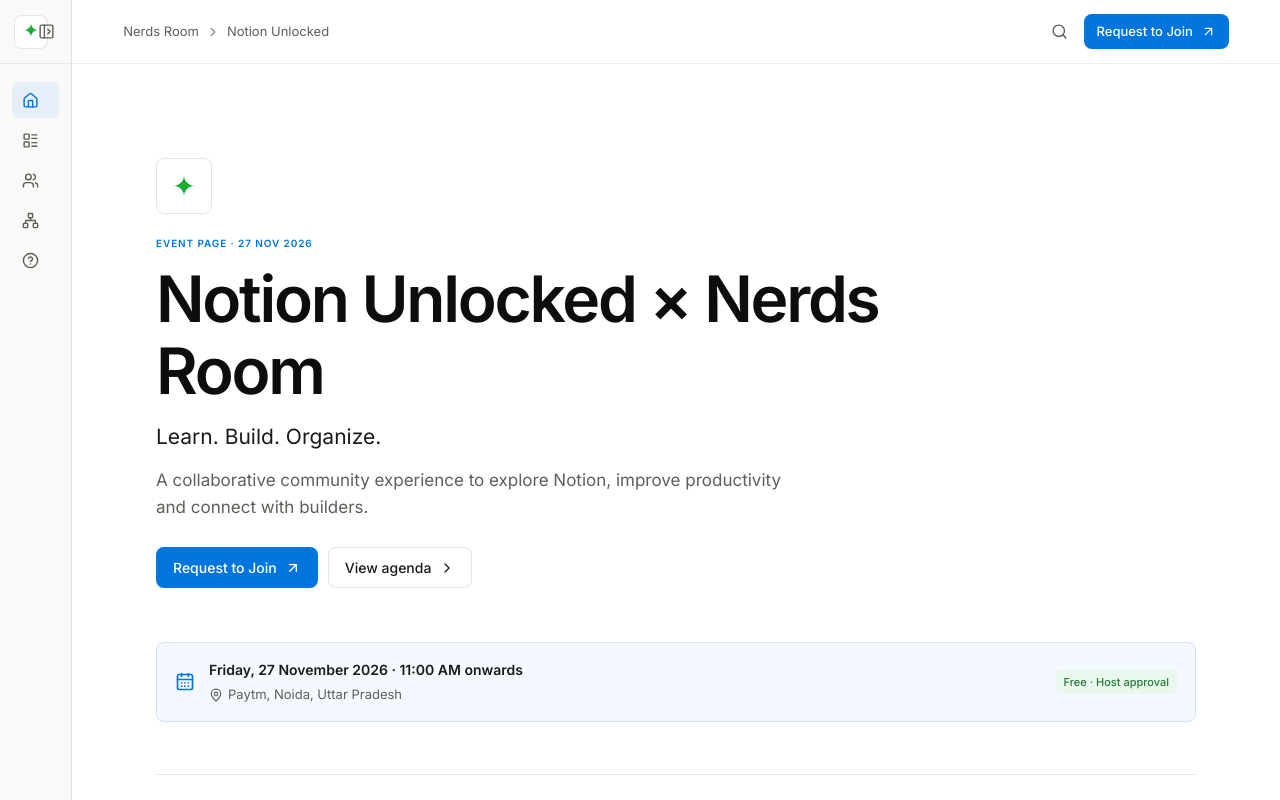
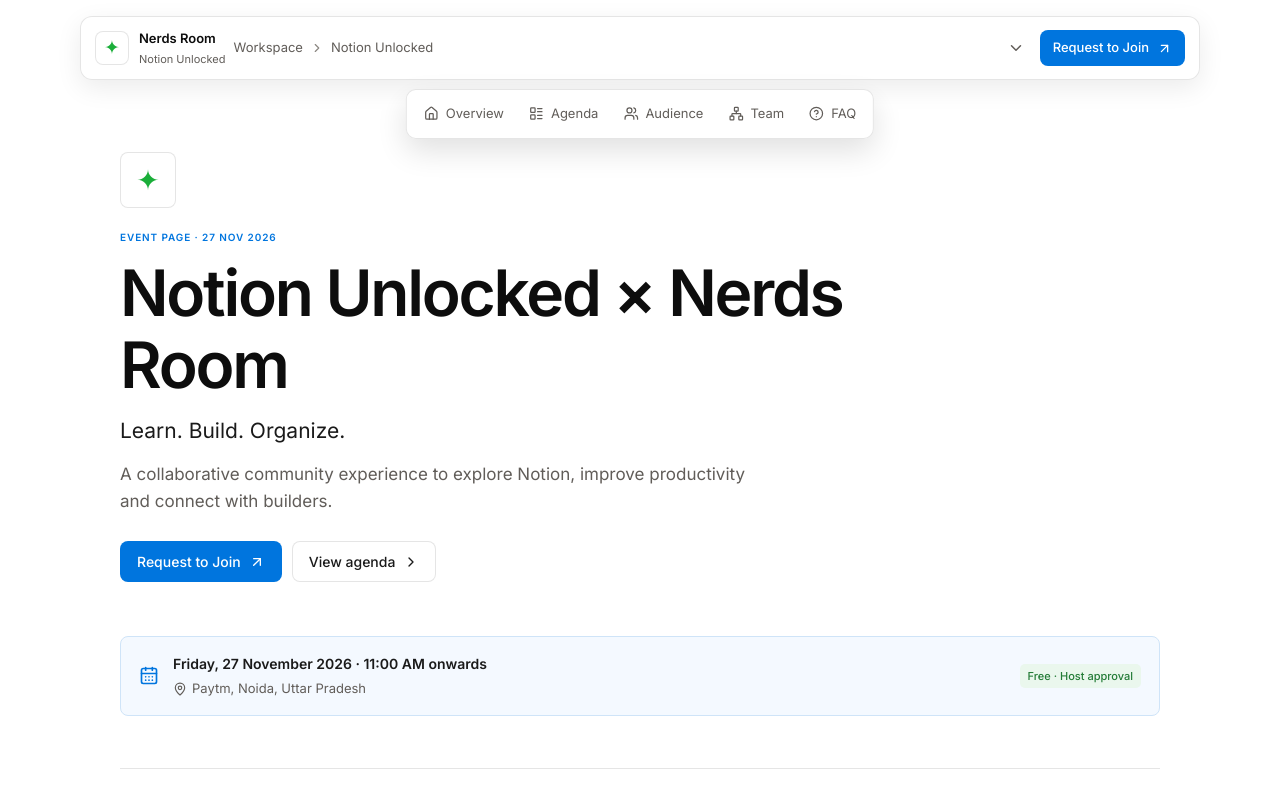
Before and after one commit to sharmaa-abhi/InnovateX, a React (Vite) app: page / in a window 1280 px wide. Both pictures are taken after a click on the button "Open navigation menu". Shown: the top 800 px of the page. Built offline with nearby package versions, Linux system fonts and the light colour scheme.

Commit message:
feat: enhance WorkspacePage with scroll reveal effects and update topbar styles

```diff
--- a/src/components/WorkspacePage.tsx
+++ b/src/components/WorkspacePage.tsx
@@ -1,4 +1,4 @@
-import React, { useState } from 'react';
+import React, { useEffect, useState } from 'react';
 import {
   ArrowUpRight,
   BookOpen,
@@ -7,7 +7,6 @@ import {
   ChevronRight,
   Clock3,
   ExternalLink,
-  FileText,
   Folder,
   HelpCircle,
   Home,
@@ -15,12 +14,8 @@ import {
   MapPin,
   Menu,
   Network,
-  PanelLeftClose,
-  PanelLeftOpen,
-  Search,
   Sparkles,
   Users,
-  X,
 } from 'lucide-react';
 import { EVENT_DATA, AgendaItem } from '../data/eventData';
 
@@ -107,11 +102,28 @@ function ToggleBlock({
 }
 
 export const WorkspacePage: React.FC<WorkspacePageProps> = ({ onRegisterClick }) => {
-  const [sidebarOpen, setSidebarOpen] = useState(false);
-  const [sidebarCollapsed, setSidebarCollapsed] = useState(false);
+  const [navOpen, setNavOpen] = useState(false);
   const [activeFilter, setActiveFilter] = useState<'All' | 'Demos' | 'Networking'>('All');
   const [openFaq, setOpenFaq] = useState(0);
   const [uniqueOpen, setUniqueOpen] = useState(true);
+
+  useEffect(() => {
+    const elements = document.querySelectorAll<HTMLElement>('.reveal-on-scroll');
+    const observer = new IntersectionObserver(
+      (entries) => {
+        entries.forEach((entry) => {
+          if (entry.isIntersecting) {
+            entry.target.classList.add('is-visible');
+            observer.unobserve(entry.target);
+          }
+        });
+      },
+      { threshold: 0.12 }
+    );
+
+    elements.forEach((element) => observer.observe(element));
+    return () => observer.disconnect();
+  }, []);
 
   const filteredAgenda = EVENT_DATA.agenda.filter((item) => {
     if (activeFilter === 'All') return true;
@@ -125,105 +137,39 @@ export const WorkspacePage: React.FC<WorkspacePageProps> = ({ onRegisterClick })
 
   return (
     <div className="workspace-app">
-      {sidebarOpen && (
-        <button
-          type="button"
-          className="workspace-sidebar__backdrop lg:hidden"
-          aria-label="Close navigation"
-          onClick={() => setSidebarOpen(false)}
-        />
-      )}
-
-      <aside
-        className={`workspace-sidebar ${sidebarCollapsed ? 'workspace-sidebar--collapsed' : ''} ${
-          sidebarOpen ? 'workspace-sidebar--mobile-open' : ''
-        }`}
-      >
-        <div className="workspace-sidebar__header">
-          <a href="#overview" className="workspace-brand" onClick={() => setSidebarOpen(false)}>
-            <span className="workspace-brand__icon">✦</span>
-            {!sidebarCollapsed && (
+      <div className="workspace-main">
+        <header className="workspace-topbar">
+          <div className="flex min-w-0 items-center gap-2">
+            <a href="#overview" className="workspace-brand">
+              <span className="workspace-brand__icon">✦</span>
               <span>
                 <strong>Nerds Room</strong>
                 <small>Notion Unlocked</small>
               </span>
-            )}
-          </a>
-          <button
-            type="button"
-            className="workspace-icon-button hidden lg:inline-flex"
-            aria-label={sidebarCollapsed ? 'Expand sidebar' : 'Collapse sidebar'}
-            onClick={() => setSidebarCollapsed((collapsed) => !collapsed)}
-          >
-            {sidebarCollapsed ? <PanelLeftOpen size={17} /> : <PanelLeftClose size={17} />}
-          </button>
-          <button
-            type="button"
-            className="workspace-icon-button lg:hidden"
-            aria-label="Close navigation"
-            onClick={() => setSidebarOpen(false)}
-          >
-            <X size={17} />
-          </button>
-        </div>
-
-        <div className="workspace-sidebar__section">
-          {!sidebarCollapsed && <p className="workspace-sidebar__label">Workspace</p>}
-          <nav aria-label="Workspace navigation" className="space-y-1">
-            {navigation.map(({ label, href, icon: Icon }) => (
-              <a
-                key={label}
-                href={href}
-                className={`workspace-nav-link ${label === 'Overview' ? 'workspace-nav-link--active' : ''}`}
-                title={sidebarCollapsed ? label : undefined}
-                onClick={() => setSidebarOpen(false)}
-              >
-                <Icon size={17} />
-                {!sidebarCollapsed && <span>{label}</span>}
-              </a>
-            ))}
-          </nav>
-        </div>
-
-        {!sidebarCollapsed && (
-          <div className="workspace-sidebar__section workspace-sidebar__section--bottom">
-            <p className="workspace-sidebar__label">Pages</p>
-            <a href="#experience" className="workspace-page-link">
-              <FileText size={16} />
-              <span>What you'll experience</span>
             </a>
-            <a href="#venue" className="workspace-page-link">
-              <MapPin size={16} />
-              <span>Venue & notes</span>
-            </a>
-            <div className="workspace-sidebar__community">
-              <span className="workspace-status-dot" />
-              <span>Community workspace</span>
-            </div>
-          </div>
-        )}
-      </aside>
-
-      <div className="workspace-main">
-        <header className="workspace-topbar">
-          <div className="flex min-w-0 items-center gap-2">
-            <button
-              type="button"
-              className="workspace-icon-button lg:hidden"
-              aria-label="Open navigation"
-              onClick={() => setSidebarOpen(true)}
-            >
-              <Menu size={19} />
-            </button>
             <div className="workspace-breadcrumb">
-              <span className="hidden sm:inline">Nerds Room</span>
+              <span className="hidden sm:inline">Workspace</span>
               <ChevronRight size={14} />
               <span className="truncate">Notion Unlocked</span>
             </div>
           </div>
-          <div className="flex items-center gap-2">
-            <button type="button" className="workspace-icon-button hidden sm:inline-flex" aria-label="Search workspace">
-              <Search size={17} />
+          <nav className={`workspace-topnav ${navOpen ? 'workspace-topnav--open' : ''}`} aria-label="Primary navigation">
+            {navigation.map(({ label, href, icon: Icon }) => (
+              <a key={label} href={href} onClick={() => setNavOpen(false)}>
+                <Icon size={15} />
+                <span>{label}</span>
+              </a>
+            ))}
+          </nav>
+          <div className="workspace-topbar__actions">
+            <button
+              type="button"
+              className="workspace-icon-button workspace-menu-button"
+              aria-label={navOpen ? 'Close navigation menu' : 'Open navigation menu'}
+              aria-expanded={navOpen}
+              onClick={() => setNavOpen((open) => !open)}
+            >
+              {navOpen ? <ChevronDown size={18} /> : <Menu size={18} />}
             </button>
             <a
               href={EVENT_DATA.meta.registrationUrl}
@@ -238,7 +184,7 @@ export const WorkspacePage: React.FC<WorkspacePageProps> = ({ onRegisterClick })
         </header>
 
         <main className="workspace-content">
-          <section id="overview" className="workspace-page-header">
+          <section id="overview" className="workspace-page-header reveal-on-scroll is-visible">
             <div className="workspace-page-icon">✦</div>
             <div className="workspace-eyebrow">EVENT PAGE · 27 NOV 2026</div>
             <h1>Notion Unlocked × Nerds Room</h1>
@@ -262,7 +208,7 @@ export const WorkspacePage: React.FC<WorkspacePageProps> = ({ onRegisterClick })
             </div>
           </section>
 
-          <section className="workspace-callout" aria-label="Event details">
+          <section className="workspace-callout reveal-on-scroll" aria-label="Event details">
             <CalendarDays size={20} />
             <div>
               <strong>Friday, 27 November 2026 · 11:00 AM onwards</strong>
@@ -275,7 +221,7 @@ export const WorkspacePage: React.FC<WorkspacePageProps> = ({ onRegisterClick })
 
           <div className="workspace-divider" />
 
-          <section id="experience" className="workspace-section workspace-two-column">
+          <section id="experience" className="workspace-section workspace-two-column reveal-on-scroll">
             <div>
               <p className="workspace-kicker">01 · About this page</p>
               <h2>Rethink the way you work with Notion.</h2>
@@ -316,7 +262,7 @@ export const WorkspacePage: React.FC<WorkspacePageProps> = ({ onRegisterClick })
             </div>
           </section>
 
-          <section id="agenda" className="workspace-section">
+          <section id="agenda" className="workspace-section reveal-on-scroll">
             <div className="workspace-section-heading">
               <div>
                 <p className="workspace-kicker">02 · Database</p>
@@ -369,7 +315,7 @@ export const WorkspacePage: React.FC<WorkspacePageProps> = ({ onRegisterClick })
             </div>
           </section>
 
-          <section id="audience" className="workspace-section">
+          <section id="audience" className="workspace-section reveal-on-scroll">
             <div className="workspace-section-heading">
               <div>
                 <p className="workspace-kicker">03 · People</p>
@@ -390,7 +336,7 @@ export const WorkspacePage: React.FC<WorkspacePageProps> = ({ onRegisterClick })
             </div>
           </section>
 
-          <section id="team" className="workspace-section">
+          <section id="team" className="workspace-section reveal-on-scroll">
             <div className="workspace-section-heading">
               <div>
                 <p className="workspace-kicker">04 · Directory</p>
@@ -413,7 +359,7 @@ export const WorkspacePage: React.FC<WorkspacePageProps> = ({ onRegisterClick })
             </div>
           </section>
 
-          <section id="venue" className="workspace-section workspace-location">
+          <section id="venue" className="workspace-section workspace-location reveal-on-scroll">
             <div>
               <p className="workspace-kicker">05 · Event note</p>
               <h2>Meet us at {EVENT_DATA.meta.venueName}, {EVENT_DATA.meta.venueCity}.</h2>
@@ -431,7 +377,7 @@ export const WorkspacePage: React.FC<WorkspacePageProps> = ({ onRegisterClick })
             </a>
           </section>
 
-          <section id="faq" className="workspace-section">
+          <section id="faq" className="workspace-section reveal-on-scroll">
             <div className="workspace-section-heading">
               <div>
                 <p className="workspace-kicker">06 · Help</p>
@@ -452,7 +398,7 @@ export const WorkspacePage: React.FC<WorkspacePageProps> = ({ onRegisterClick })
             </div>
           </section>
 
-          <section id="register" className="workspace-register">
+          <section id="register" className="workspace-register reveal-on-scroll">
             <div className="workspace-page-icon workspace-page-icon--small">✦</div>
             <p className="workspace-kicker">Join the workspace</p>
             <h2>Join the Notion Unlocked × Nerds Room Community.</h2>
--- a/src/index.css
+++ b/src/index.css
@@ -214,25 +214,83 @@ button {
 
 .workspace-main {
   min-width: 0;
-  margin-left: 248px;
-}
-
-.workspace-sidebar--collapsed + .workspace-main {
-  margin-left: 72px;
 }
 
 .workspace-topbar {
-  position: sticky;
+  position: fixed;
   top: 0;
-  z-index: 30;
+  left: 50%;
+  z-index: 50;
   display: flex;
   align-items: center;
   justify-content: space-between;
+  width: min(calc(100% - 32px), 1120px);
   min-height: 64px;
-  padding: 12px clamp(18px, 4vw, 56px);
+  margin-top: 16px;
+  padding: 10px 14px;
   border-bottom: 1px solid var(--border-soft);
+  border: 1px solid var(--border);
+  border-radius: 12px;
   background: rgba(255, 255, 255, 0.94);
   backdrop-filter: blur(8px);
+  box-shadow: 0 8px 26px rgba(0, 0, 0, 0.08);
+  transform: translateX(-50%);
+  transition: box-shadow 180ms ease, background 180ms ease;
+}
+
+.workspace-topbar:hover {
+  background: rgba(255, 255, 255, 0.98);
+  box-shadow: 0 10px 30px rgba(0, 0, 0, 0.11);
+}
+
+.workspace-topbar__actions {
+  display: flex;
+  align-items: center;
+  gap: 8px;
+}
+
+.workspace-topnav {
+  position: absolute;
+  top: calc(100% + 10px);
+  left: 50%;
+  display: flex;
+  align-items: center;
+  gap: 3px;
+  padding: 6px;
+  border: 1px solid var(--border);
+  border-radius: 10px;
+  background: rgba(255, 255, 255, 0.98);
+  box-shadow: 0 12px 30px rgba(0, 0, 0, 0.12);
+  opacity: 0;
+  pointer-events: none;
+  transform: translate(-50%, -6px);
+  transition: opacity 160ms ease, transform 160ms ease;
+}
+
+.workspace-topnav--open {
+  opacity: 1;
+  pointer-events: auto;
+  transform: translate(-50%, 0);
+}
+
+.workspace-topnav a {
+  display: inline-flex;
+  align-items: center;
+  gap: 7px;
+  padding: 8px 11px;
+  border-radius: 7px;
+  color: var(--muted);
+  font-size: 13px;
+  white-space: nowrap;
+}
+
+.workspace-topnav a:hover {
+  background: var(--blue-soft);
+  color: var(--blue);
+}
+
+.workspace-menu-button {
+  display: inline-flex;
 }
 
 .workspace-breadcrumb {
@@ -296,7 +354,18 @@ button {
 .workspace-content {
   width: min(100% - 40px, 1040px);
   margin: 0 auto;
-  padding: 64px 0 0;
+  padding: 122px 0 0;
+}
+
+.reveal-on-scroll {
+  opacity: 0;
+  transform: translateY(18px);
+  transition: opacity 500ms ease, transform 500ms ease;
+}
+
+.reveal-on-scroll.is-visible {
+  opacity: 1;
+  transform: translateY(0);
 }
 
 .workspace-page-header {
@@ -860,13 +929,8 @@ button {
     transform: translateX(0);
   }
 
-  .workspace-main,
-  .workspace-sidebar--collapsed + .workspace-main {
-    margin-left: 0;
-  }
-
   .workspace-content {
-    padding-top: 40px;
+    padding-top: 112px;
   }
 
   .workspace-audience-grid {
@@ -893,7 +957,31 @@ button {
   }
 
   .workspace-topbar {
-    padding: 10px 16px;
+    margin-top: 10px;
+    padding: 8px 10px;
+  }
+
+  .workspace-brand small,
+  .workspace-breadcrumb {
+    display: none;
+  }
+
+  .workspace-topnav {
+    left: auto;
+    right: 0;
+    width: max-content;
+    max-width: calc(100vw - 32px);
+    flex-direction: column;
+    align-items: stretch;
+    transform: translateY(-6px);
+  }
+
+  .workspace-topnav--open {
+    transform: translateY(0);
+  }
+
+  .workspace-topnav a {
+    min-width: 160px;
   }
 
   .workspace-page-header {
@@ -1012,4 +1100,9 @@ button {
     animation-duration: 0.01ms !important;
     animation-iteration-count: 1 !important;
   }
+
+  .reveal-on-scroll {
+    opacity: 1;
+    transform: none;
+  }
 }
```
